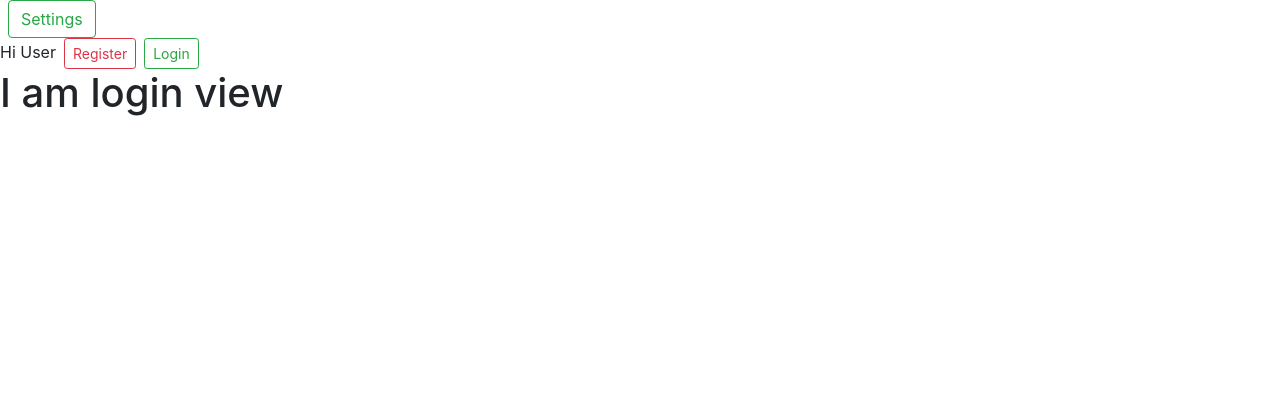
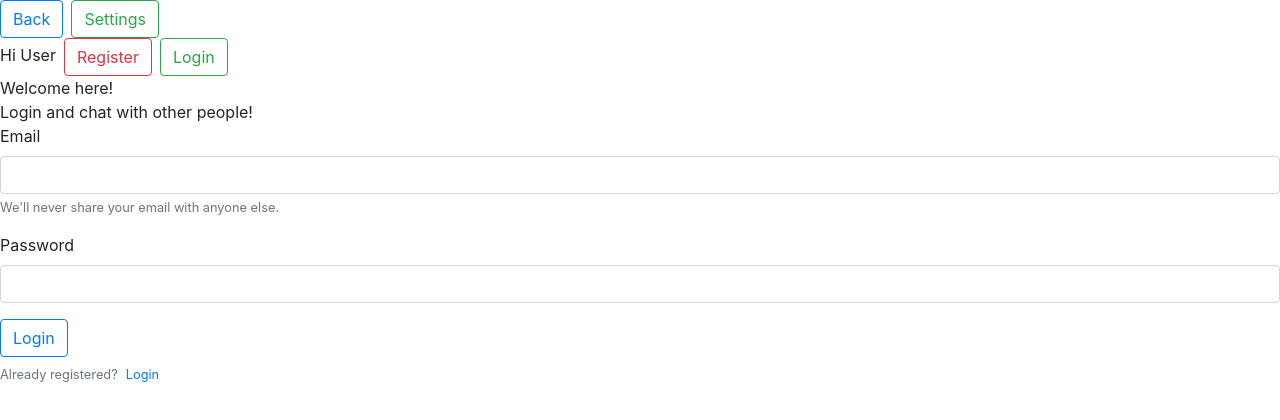
Before and after one commit to Ryanhustler420/Raisehand-EChat, a React app: page /#/login in a window 1280 px wide. Shown: the top 420 px of the page. Built offline with nearby package versions, Linux system fonts and the light colour scheme.

Commit message:
Added more views, added button function to rediret to those view

```diff
--- a/src/js/App.js
+++ b/src/js/App.js
@@ -1,12 +1,11 @@
 import React from 'react';
-import HomeView from './views/Home';
 import Navbar from './components/Navbar';
+import HomeView from './views/HomeView';
+import LoginView from './views/LoginView';
+import RegisterView from './views/RegisterView';
+import SettingsView from './views/SettingsView';
 
-import {
-    HashRouter as Router,
-    Switch,
-    Route
-} from 'react-router-dom'
+import { HashRouter as Router, Switch, Route } from 'react-router-dom'
 
 export default function App() {
     return (
@@ -15,16 +14,16 @@ export default function App() {
             <div className='content-wrapper'>
                 <Switch>
                     <Route path="/settings">
-                        <h1>I am setting view</h1>
+                        <SettingsView />
                     </Route>
                     <Route path="/login">
-                        <h1>I am login view</h1>
+                        <LoginView />
                     </Route>
                     <Route path="/register">
-                        <h1>I am register view</h1>
+                        <RegisterView />
                     </Route>
                     {/* "/" should be last route */}
-                    <Route path="/">
+                    <Route path="/" exact>
                         <HomeView />
                     </Route>
                 </Switch>
--- a/src/js/components/Navbar.js
+++ b/src/js/components/Navbar.js
@@ -1,23 +1,29 @@
 import React from 'react';
-import { Link } from 'react-router-dom'
+import { Link, useHistory } from 'react-router-dom'
 
 export default function Navbar() {
+
+    const history = useHistory()
+
     return (
         <div className="chat-navbar">
             <nav className="chat-navbar-inner">
                 <div className="chat-navbar-inner-left">
+                    <button
+                        onClick={() => history.goBack()}
+                        className="btn btn-outline-primary">Back</button>
                     <Link
                         to="/settings"
                         className="btn btn-outline-success ml-2">Settings</Link>
                 </div>
                 <div className="chat-navbar-inner-right">
                     <span className="logged-in-user">Hi User</span>
-                    <Link
-                        to="/register"
-                        className="btn btn-sm btn-outline-danger ml-2">Register</Link>
-                    <Link
-                        to="/login"
-                        className="btn btn-sm btn-outline-success ml-2">Login</Link>
+                    <button
+                        onClick={() => history.push('/register')}
+                        className="btn btn-outline-danger ml-2">Register</button>
+                    <button
+                        onClick={() => history.push('/login')}
+                        className="btn btn-outline-success ml-2">Login</button>
                 </div>
             </nav>
         </div>
--- a/src/js/views/Home.js
+++ /dev/null
@@ -1,18 +0,0 @@
-import React from 'react';
-import JoinChats from './../components/JoinChats';
-import ViewTitle from './../components/shared/ViewTitle';
-import AvailableChats from './../components/AvailableChats';
-
-export default function HomeView() {
-    return (
-        <div className="row no-gutters fh">
-            <div className="col-3 fh">
-                <JoinChats />
-            </div>
-            <div className="col-9 fh">
-                <ViewTitle />
-                <AvailableChats />
-            </div>
-        </div>
-    )
-}
--- /dev/null
+++ b/src/js/views/HomeView.js
@@ -0,0 +1,18 @@
+import React from 'react';
+import JoinChats from '../components/JoinChats';
+import ViewTitle from '../components/shared/ViewTitle';
+import AvailableChats from '../components/AvailableChats';
+
+export default function HomeView() {
+    return (
+        <div className="row no-gutters fh">
+            <div className="col-3 fh">
+                <JoinChats />
+            </div>
+            <div className="col-9 fh">
+                <ViewTitle />
+                <AvailableChats />
+            </div>
+        </div>
+    )
+}
--- /dev/null
+++ b/src/js/views/LoginView.js
@@ -0,0 +1,40 @@
+import React from 'react';
+
+export default function LoginView() {
+    return (
+        <div className="centered-view">
+            <div className="centered-container">
+                <form onSubmit={() => { }} className="centered-container-form">
+                    <div className="header">Welcome here!</div>
+                    <div className="subheader">Login and chat with other people!</div>
+                    <div className="form-container">
+                        <div className="form-group">
+                            <label htmlFor="email">Email</label>
+                            <input
+                                type="email"
+                                className="form-control"
+                                id="email"
+                                name="email"
+                                aria-describedby="emailHelp" />
+                            <small id="emailHelp" className="form-text text-muted">We'll never share your email with anyone else.</small>
+                        </div>
+                        <div className="form-group">
+                            <label htmlFor="password">Password</label>
+                            <input
+                                type="password"
+                                name="password"
+                                className="form-control"
+                                id="password" />
+                        </div>
+                        {false && <div className="alert alert-danger small">Some error</div>}
+                        <button type="submit" className="btn btn-outline-primary">Login</button>
+                    </div>
+                </form>
+                <small className="form-text text-muted mt-2">Already registered?
+                    <span
+                        onClick={() => { }}
+                        className="btn-link ml-2">Login</span></small>
+            </div>
+        </div>
+    )
+}
--- /dev/null
+++ b/src/js/views/RegisterView.js
@@ -0,0 +1,58 @@
+import React from 'react';
+
+export default function RegisterView() {
+    return (
+        <div className="centered-view">
+            <div className="centered-container">
+                <form onSubmit={() => { }} className="centered-container-form">
+                    <div className="header">Create an account</div>
+                    <div className="form-container">
+                        <div className="form-group">
+                            <label htmlFor="email">Email</label>
+                            <input
+                                type="email"
+                                className="form-control"
+                                name="email"
+                                id="email"
+                                aria-describedby="emailHelp" />
+                            <small id="emailHelp" className="form-text text-muted">We'll never share your email with anyone else.</small>
+                        </div>
+                        <div className="form-group">
+                            <label htmlFor="username">Username</label>
+                            <input
+                                type="text"
+                                name="username"
+                                className="form-control"
+                                id="username"
+                                aria-describedby="emailHelp" />
+                        </div>
+                        <div className="form-group">
+                            <label htmlFor="avatar">Avatar</label>
+                            <input
+                                type="text"
+                                name="avatar"
+                                className="form-control"
+                                id="avatar"
+                                aria-describedby="emailHelp" />
+                        </div>
+                        <div className="form-group">
+                            <label htmlFor="password">Password</label>
+                            <input
+                                name="password"
+                                type="password"
+                                className="form-control"
+                                id="password" />
+                        </div>
+                        {false && <div className="alert alert-danger small">Some Error</div>}
+                        <button type="submit" className="btn btn-outline-primary">Register</button>
+                    </div>
+                </form>
+                <small className="form-text text-muted mt-2">Not registered yet?
+                    <span
+                        onClick={() => { }}
+                        className="btn-link ml-2">Register</span>
+                </small>
+            </div>
+        </div>
+    )
+}
--- /dev/null
+++ b/src/js/views/SettingsView.js
@@ -0,0 +1,44 @@
+import React from 'react';
+
+export default function SettingsView() {
+    return (
+        <div className="centered-view">
+            <div className="centered-container">
+                <form className="centered-container-form">
+                    <div className="header">Adjust application settings</div>
+                    <div className="form-container">
+                        <div className="my-3">
+                            <div className="form-check">
+                                <input
+                                    name="isDarkTheme"
+                                    type="checkbox"
+                                    className="form-check-input" />
+                                <label className="form-check-label">Dark Theme</label>
+                            </div>
+                            <div className="form-check">
+                                <input
+                                    name="showNotifications"
+                                    type="checkbox"
+                                    className="form-check-input" />
+                                <label className="form-check-label">Enable Notification</label>
+                            </div>
+                            <div className="form-check">
+                                <input
+                                    name="playSound"
+                                    type="checkbox"
+                                    className="form-check-input" />
+                                <label className="form-check-label">Sound notification</label>
+                            </div>
+                        </div>
+                        <button
+                            type="button"
+                            onClick={() => { }}
+                            className="btn btn-danger">
+                            Quit App
+                        </button>
+                    </div>
+                </form>
+            </div>
+        </div>
+    )
+}
```
Also changed, not shown: 1 other file (tests, documents, lock files or other folders).
